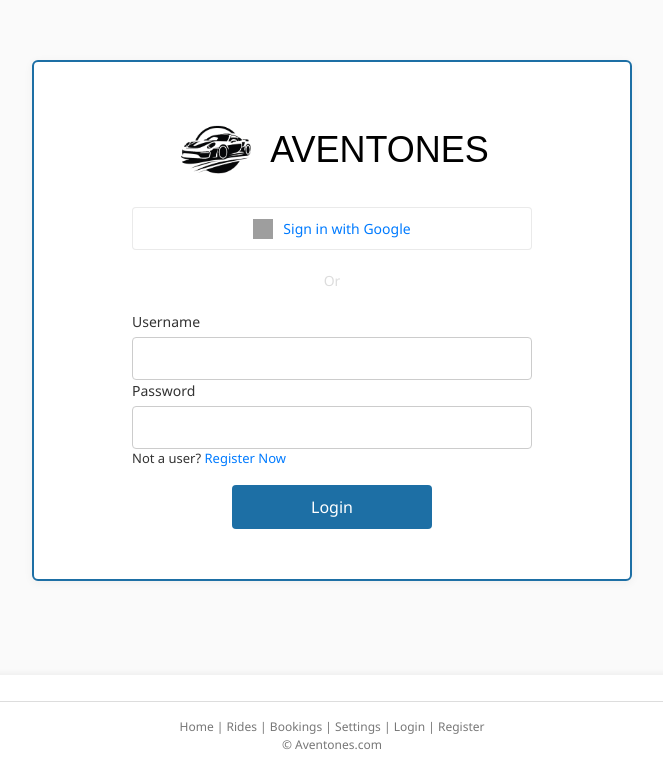
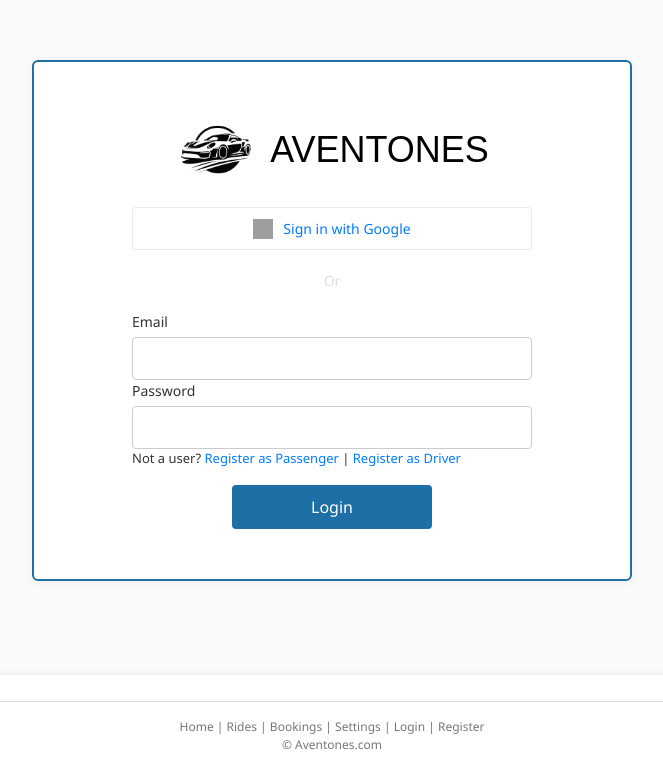
Before and after one commit to juandagomez04/Aventones-Web1, a PHP site: page /app/Views/auth/login.php in a window 1280 px wide. Shown: the top 779 px of the page, without its empty margins (308-971 px from the left). Run offline with PHP 8.4, Linux system fonts and the light colour scheme; grey boxes are pictures that could not be loaded.

Commit message:
feat(auth): login view enlazada a login_user.php y redirecciones por rol

```diff
--- a/app/Views/auth/login.php
+++ b/app/Views/auth/login.php
@@ -1,3 +1,48 @@
+<?php
+// login.php
+session_start();
+
+// Si ya está logueado, redirigir según su rol
+if (isset($_SESSION['user_id']) && $_SESSION['user_status'] === 'active') {
+    if ($_SESSION['user_role'] === 'admin') {
+        header('Location: ../admin/administration.php');
+    } else {
+        header('Location: ../rides/searchrides.php');
+    }
+    exit;
+}
+
+// Procesar login si se envió el formulario
+$error_message = '';
+$info_message = '';
+
+if ($_SERVER['REQUEST_METHOD'] === 'POST') {
+    // Ruta corregida - ajusta según tu estructura de carpetas
+    require_once '../../Application/Services/Auth/login_user.php';
+
+    $email = $_POST['username'] ?? '';
+    $password = $_POST['password'] ?? '';
+
+    $result = LoginUser::authenticate($email, $password);
+
+    if ($result['success']) {
+        // Redirigir según el rol
+        if ($result['role'] === 'admin') {
+            header('Location: ../admin/administration.php');
+        } else {
+            header('Location: ../rides/searchrides.php');
+        }
+        exit;
+    } else {
+        $error_message = $result['message'];
+
+        // Mensaje informativo específico para estado de cuenta
+        if (LoginUser::isAccountPending($email)) {
+            $info_message = "Your account is awaiting approval. You will be able to login once an administrator activates your account.";
+        }
+    }
+}
+?>
 <!DOCTYPE html>
 <html lang="en">
 
@@ -5,7 +50,6 @@
     <meta charset="UTF-8">
     <title>Inicio de Sesión - Aventones</title>
     <link href="https://cdn.jsdelivr.net/npm/bootstrap@5.3.3/dist/css/bootstrap.min.css" rel="stylesheet">
-
     <link rel="stylesheet" href="../../../public/assets/css/base.css">
     <link rel="stylesheet" href="../../../public/assets/css/auth.css">
 </head>
@@ -21,8 +65,15 @@
 
         <!-- Login Form Section -->
         <div class="login-form">
+            <!-- Mostrar mensaje de error si existe -->
+            <?php if (!empty($error_message)): ?>
+                <div class="alert alert-danger">
+                    <?= htmlspecialchars($error_message) ?>
+                </div>
+            <?php endif; ?>
+
             <!-- Google Sign-In Button -->
-            <a class="google-btn" href="../myrides/myrides.php">
+            <a class="google-btn" href="#">
                 <img src="https://developers.google.com/identity/images/g-logo.png" alt="Google" class="google-icon">
                 Sign in with Google
             </a>
@@ -30,10 +81,11 @@
             <div class="separator">Or</div>
 
             <!-- Username/Password Login Form -->
-            <form action="#" method="POST">
+            <form action="login.php" method="POST">
                 <div class="field">
-                    <label for="username">Username</label>
-                    <input type="text" id="username" name="username" required>
+                    <label for="username">Email</label>
+                    <input type="email" id="username" name="username" required
+                        value="<?= htmlspecialchars($_POST['username'] ?? '') ?>">
                 </div>
 
                 <div class="field">
@@ -41,9 +93,11 @@
                     <input type="password" id="password" name="password" required>
                 </div>
 
-                <!-- Registration Link -->
+                <!-- Registration Links -->
                 <p class="register-link">
-                    Not a user? <a href="register_passenger.php">Register Now</a>
+                    Not a user?
+                    <a href="register_passenger.php">Register as Passenger</a> |
+                    <a href="register_driver.php">Register as Driver</a>
                 </p>
 
                 <button type="submit" class="submit-btn login-btn">Login</button>
@@ -64,8 +118,6 @@
         </nav>
         <p>&copy; Aventones.com</p>
     </footer>
-
-    <script src="../../../public/assets/js/login-auth.js"></script>
 </body>
 
 </html>
```
